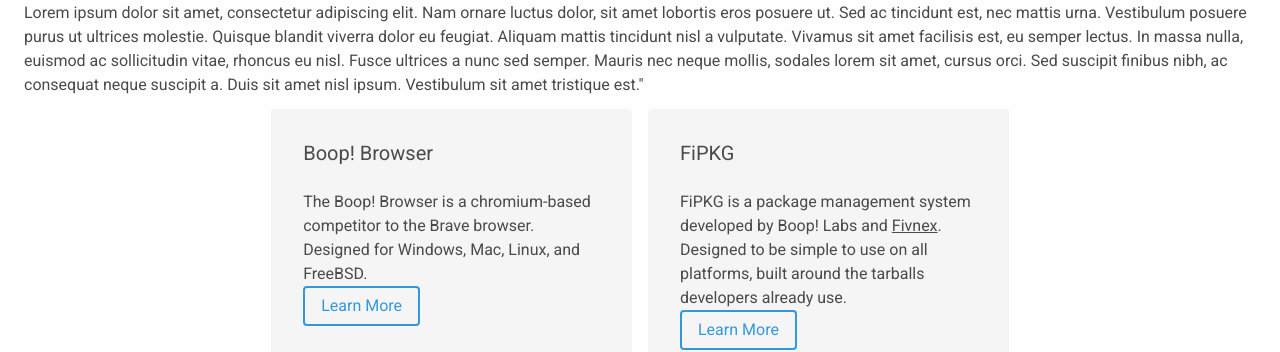
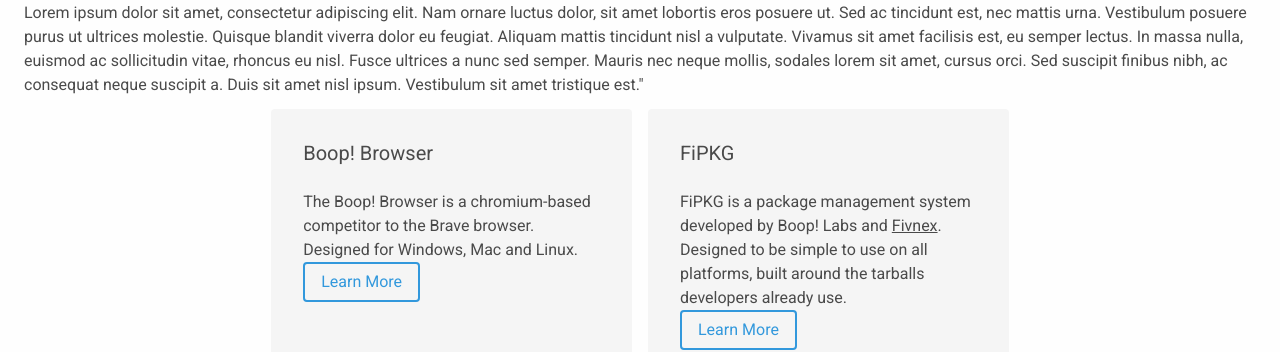
Before and after one commit to BoopLabs/booplabs.github.io, a plain HTML site: page index.html in a window 1280 px wide. Shown: the part 459-811 px from the top of the page. Drawn offline with Linux system fonts and the light colour scheme.

Commit message:
fixed some urls, updated index.md

```diff
--- a/index.html
+++ b/index.html
@@ -40,15 +40,14 @@
                     <div class="column margins notification">
                         <h1 class="subtitle">Boop! Browser</h1>
                         <p>The Boop! Browser is a chromium-based competitor to the Brave browser. Designed for Windows,
-                            Mac, Linux,
-                            and FreeBSD.</p><a class="button is-info is-outlined" href="./browser">Learn More</a>
+                            Mac and Linux.</p><a class="button is-info is-outlined" href="/browser">Learn More</a>
                     </div>
                     <div class="column margins notification">
                         <h1 class="subtitle">FiPKG</h1>
                         <p>FiPKG is a package management system developed by Boop! Labs and <a href="https://fivnex.co"
                                 target="_blank">Fivnex</a>. Designed to be simple to use on all platforms, built around
                             the tarballs
-                            developers already use.</p><a class="button is-info is-outlined" href="./fipkg">Learn
+                            developers already use.</p><a class="button is-info is-outlined" href="/fipkg">Learn
                             More</a>
                     </div>
                 </div>
```
Also changed, not shown: README.md.
